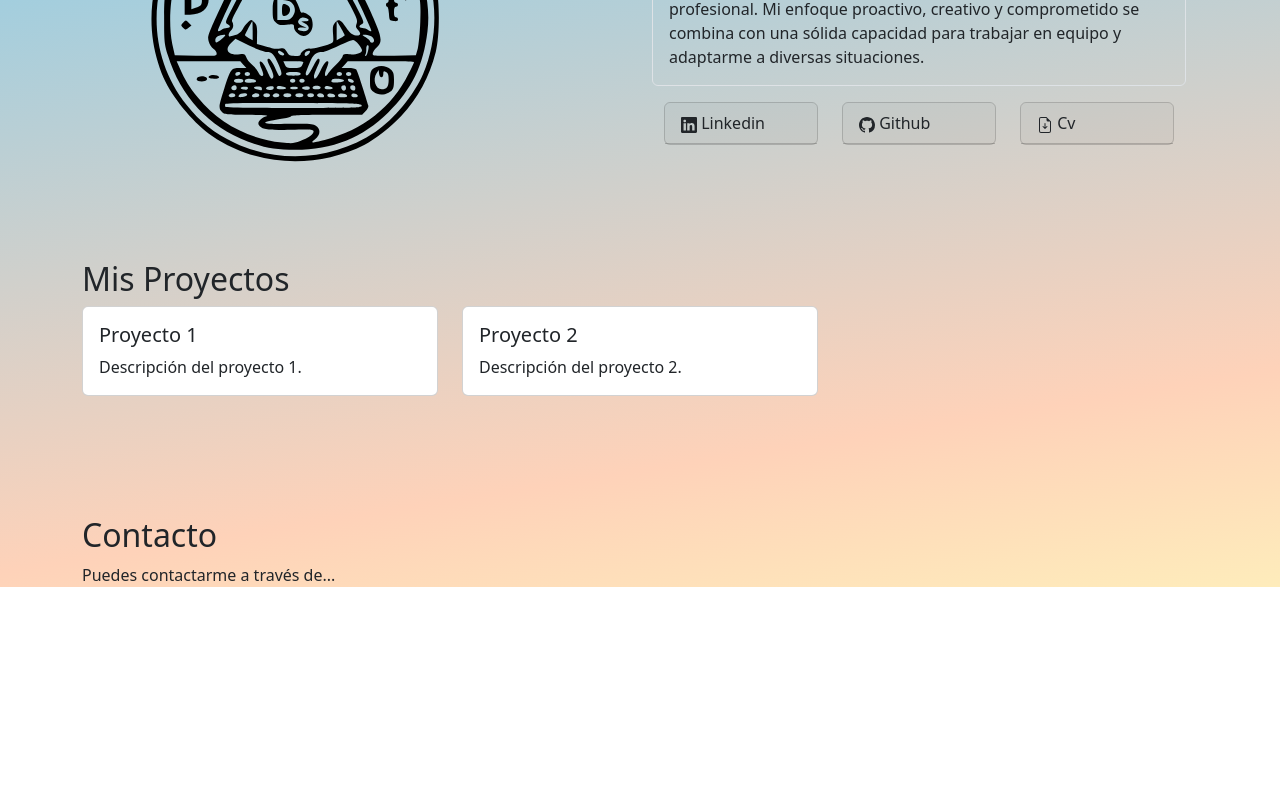
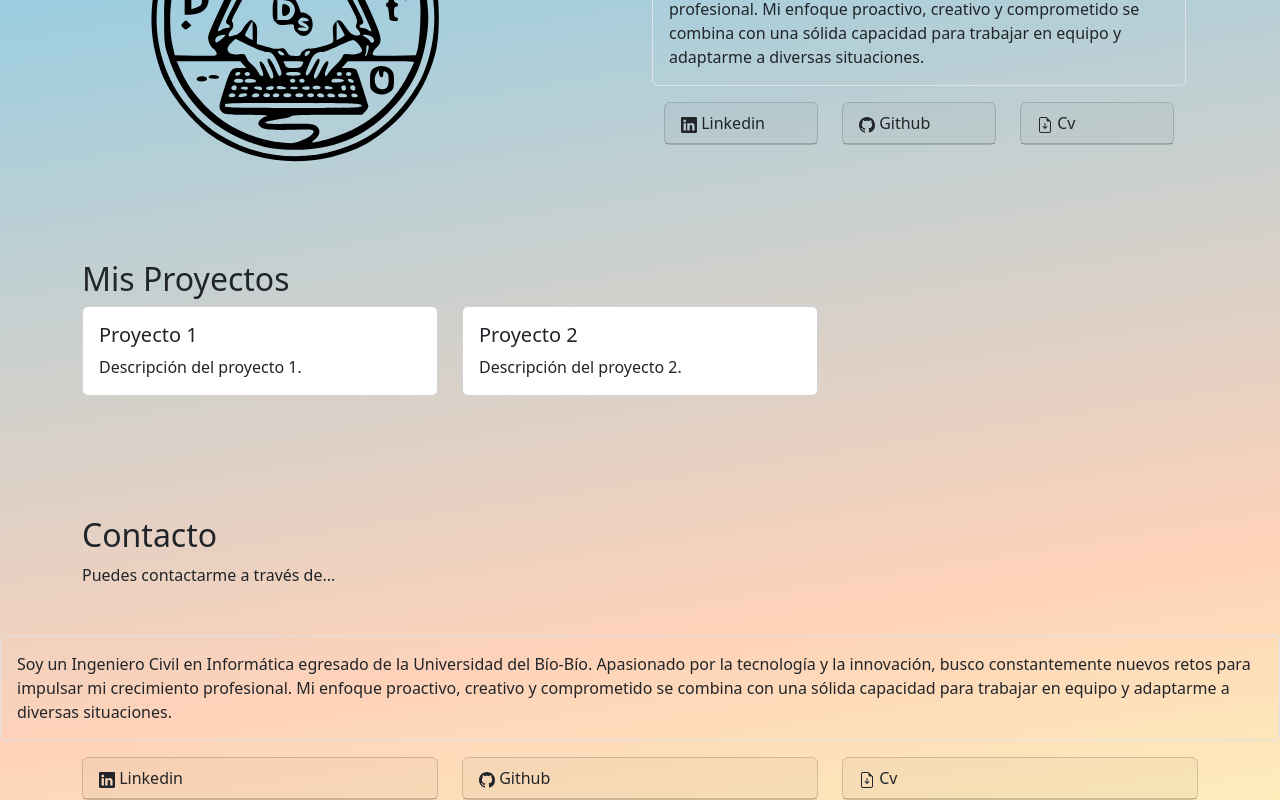
Before and after one commit to Dresest/Portafolio, an Angular app: page / in a window 1280 px wide. Shown: the part 297-1097 px from the top of the page. Before the commit the page ends 900 px from the top, so only its background shows below. Built offline with nearby package versions, Linux system fonts and the light colour scheme.

Commit message:
img cambio de ruta3

```diff
--- a/src/app/portafolio/landingpage/landingpage.component.html
+++ b/src/app/portafolio/landingpage/landingpage.component.html
@@ -147,7 +147,62 @@
     <p>Puedes contactarme a través de...</p>
     <!-- Agrega tus campos de contacto, como formulario o información de contacto -->
   </section>
+  <div class="col mt-5">
+    <div class="card  border mb-3 mt-5 bg-transparent">
+      <div class="card-body ">
+        <p class="card-text">
+          Soy un Ingeniero Civil en Informática egresado de la Universidad del Bío-Bío. Apasionado por la
+          tecnología y la innovación, busco constantemente nuevos retos para impulsar mi crecimiento profesional.
+          Mi enfoque proactivo, creativo y comprometido se combina con una sólida capacidad para trabajar en
+          equipo y adaptarme a diversas situaciones. </p>
+      </div>
+    </div>
 
+    <!-- Redes -->
+    <div class="container">
+      <div class="row ">
+        <div class="col ">
+          <div class="card card-redes  bg-transparent">
+            <div class="card-header " >
+              <svg xmlns="http://www.w3.org/2000/svg" width="16" height="16" fill="currentColor"
+                class="bi bi-linkedin" viewBox="0 0 16 16">
+                <path
+                  d="M0 1.146C0 .513.526 0 1.175 0h13.65C15.474 0 16 .513 16 1.146v13.708c0 .633-.526 1.146-1.175 1.146H1.175C.526 16 0 15.487 0 14.854V1.146zm4.943 12.248V6.169H2.542v7.225h2.401m-1.2-8.212c.837 0 1.358-.554 1.358-1.248-.015-.709-.52-1.248-1.342-1.248-.822 0-1.359.54-1.359 1.248 0 .694.521 1.248 1.327 1.248h.016zm4.908 8.212V9.359c0-.216.016-.432.08-.586.173-.431.568-.878 1.232-.878.869 0 1.216.662 1.216 1.634v3.865h2.401V9.25c0-2.22-1.184-3.252-2.764-3.252-1.274 0-1.845.7-2.165 1.193v.025h-.016a5.54 5.54 0 0 1 .016-.025V6.169h-2.4c.03.678 0 7.225 0 7.225h2.4" />
+              </svg>
+              Linkedin
+            </div>
+          </div>
+        </div>
+        <div class="col">
+          <div class="card card-redes bg-transparent">
+            <div class="card-header">
+              <svg xmlns="http://www.w3.org/2000/svg" width="16" height="16" fill="currentColor"
+                class="bi bi-github" viewBox="0 0 16 16">
+                <path
+                  d="M8 0C3.58 0 0 3.58 0 8c0 3.54 2.29 6.53 5.47 7.59.4.07.55-.17.55-.38 0-.19-.01-.82-.01-1.49-2.01.37-2.53-.49-2.69-.94-.09-.23-.48-.94-.82-1.13-.28-.15-.68-.52-.01-.53.63-.01 1.08.58 1.23.82.72 1.21 1.87.87 2.33.66.07-.52.28-.87.51-1.07-1.78-.2-3.64-.89-3.64-3.95 0-.87.31-1.59.82-2.15-.08-.2-.36-1.02.08-2.12 0 0 .67-.21 2.2.82.64-.18 1.32-.27 2-.27.68 0 1.36.09 2 .27 1.53-1.04 2.2-.82 2.2-.82.44 1.1.16 1.92.08 2.12.51.56.82 1.27.82 2.15 0 3.07-1.87 3.75-3.65 3.95.29.25.54.73.54 1.48 0 1.07-.01 1.93-.01 2.2 0 .21.15.46.55.38A8.012 8.012 0 0 0 16 8c0-4.42-3.58-8-8-8" />
+              </svg>
+              Github
+            </div>
+          </div>
+        </div>
+        <div class="col">
+          <div class="card card-redes bg-transparent">
+            <div class="card-header">
+              <svg xmlns="http://www.w3.org/2000/svg" width="16" height="16" fill="currentColor"
+                class="bi bi-file-earmark-arrow-down" viewBox="0 0 16 16">
+                <path
+                  d="M8.5 6.5a.5.5 0 0 0-1 0v3.793L6.354 9.146a.5.5 0 1 0-.708.708l2 2a.5.5 0 0 0 .708 0l2-2a.5.5 0 0 0-.708-.708L8.5 10.293z" />
+                <path
+                  d="M14 14V4.5L9.5 0H4a2 2 0 0 0-2 2v12a2 2 0 0 0 2 2h8a2 2 0 0 0 2-2M9.5 3A1.5 1.5 0 0 0 11 4.5h2V14a1 1 0 0 1-1 1H4a1 1 0 0 1-1-1V2a1 1 0 0 1 1-1h5.5z" />
+              </svg>
+              Cv
+            </div>
+          </div>
+        </div>
+      </div>
+    </div>
+
+  </div>
   <!-- Enlaces a los archivos de script de Bootstrap y jQuery (necesarios para algunas funcionalidades de Bootstrap) -->
   <script src="https://code.jquery.com/jquery-3.5.1.slim.min.js"></script>
   <script src="https://cdn.jsdelivr.net/npm/@popperjs/core@2.11.8/dist/umd/popper.min.js"
```
Also changed, not shown: 10 other files (tests, documents, lock files or other folders).
